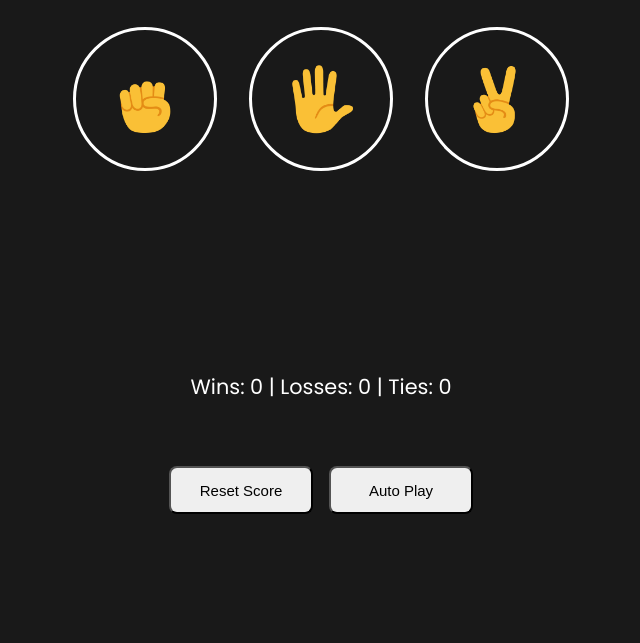
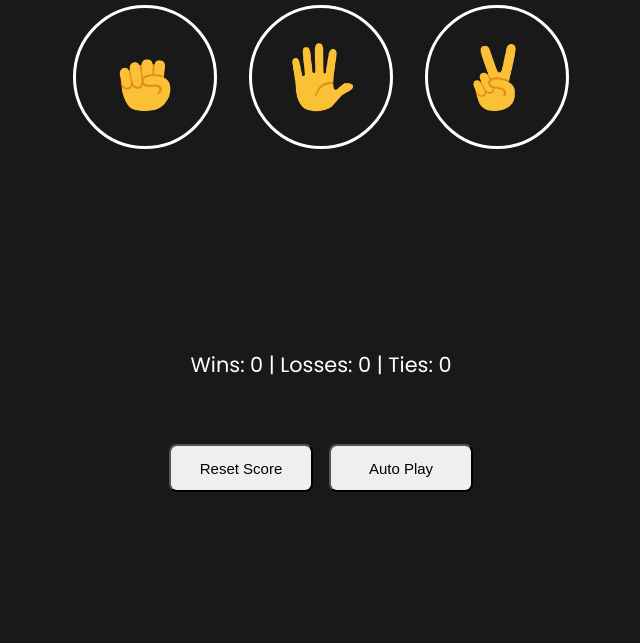
Before and after one commit to Vansh-Deshwal/Stone-Paper-Scissors, a plain HTML site: page index.html in a window 1280 px wide. Shown: the part 157-800 px from the top of the page, without its empty margins (319-959 px from the left). Drawn offline with Linux system fonts and the light colour scheme.

Commit message:
Adjust body padding and clean up CSS formatting
Updated padding in body and ensured consistent formatting.

```diff
--- a/style.css
+++ b/style.css
@@ -2,7 +2,7 @@ body {
   font-family: "Poppins", "Sans-serif";
   background-color: rgb(25, 25, 25);
   color: white;
-  padding: 2rem;
+  padding: 10px;
 }
 
 .main-heading {
```
